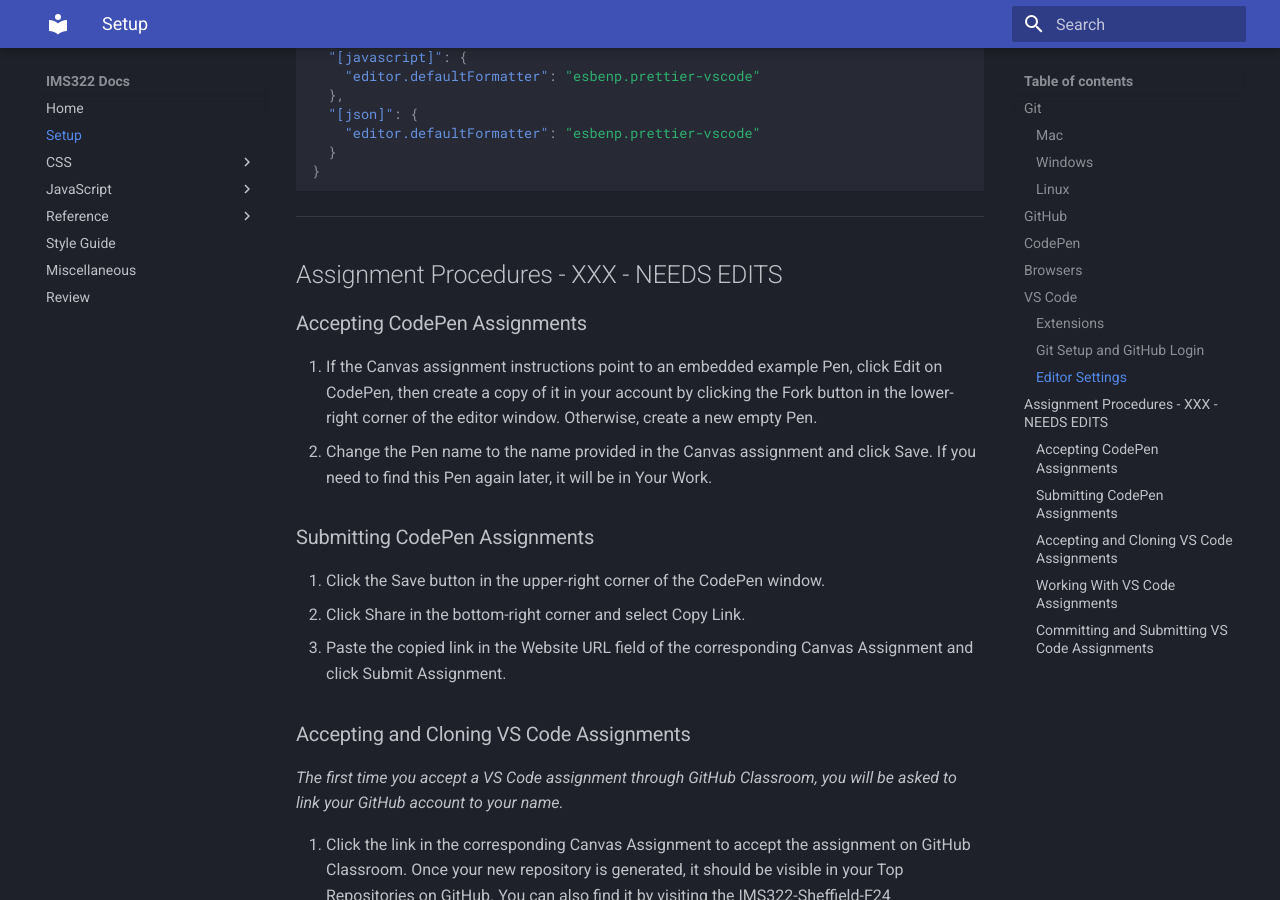
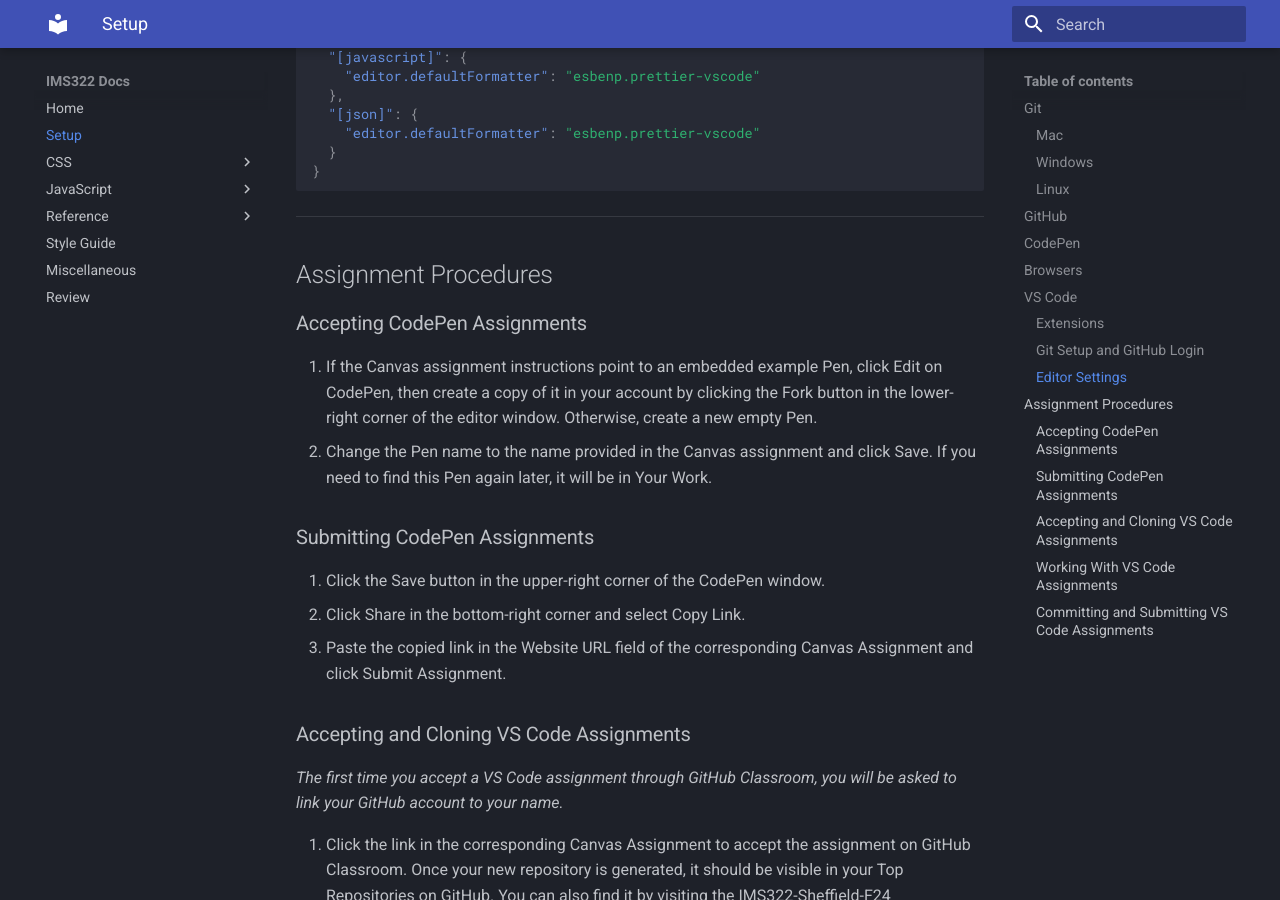
Before and after one commit to ersheff/IMS322-Docs, an MkDocs documentation site: the page built from docs/setup.md, in a window 1280 px wide and 900 px high, scrolled down 4545 px. Built offline with MkDocs 1.6.1 and Material for MkDocs 9.7.7, drawn with Linux system fonts in a browser that asks for light colours.

Commit message:
setup edits

```diff
--- a/docs/setup.md
+++ b/docs/setup.md
@@ -128,7 +128,7 @@ _Make sure that Git has finished installing before completing these steps._
 
 ---
 
-## Assignment Procedures - XXX - NEEDS EDITS
+## Assignment Procedures
 
 ### Accepting CodePen Assignments
 
```
